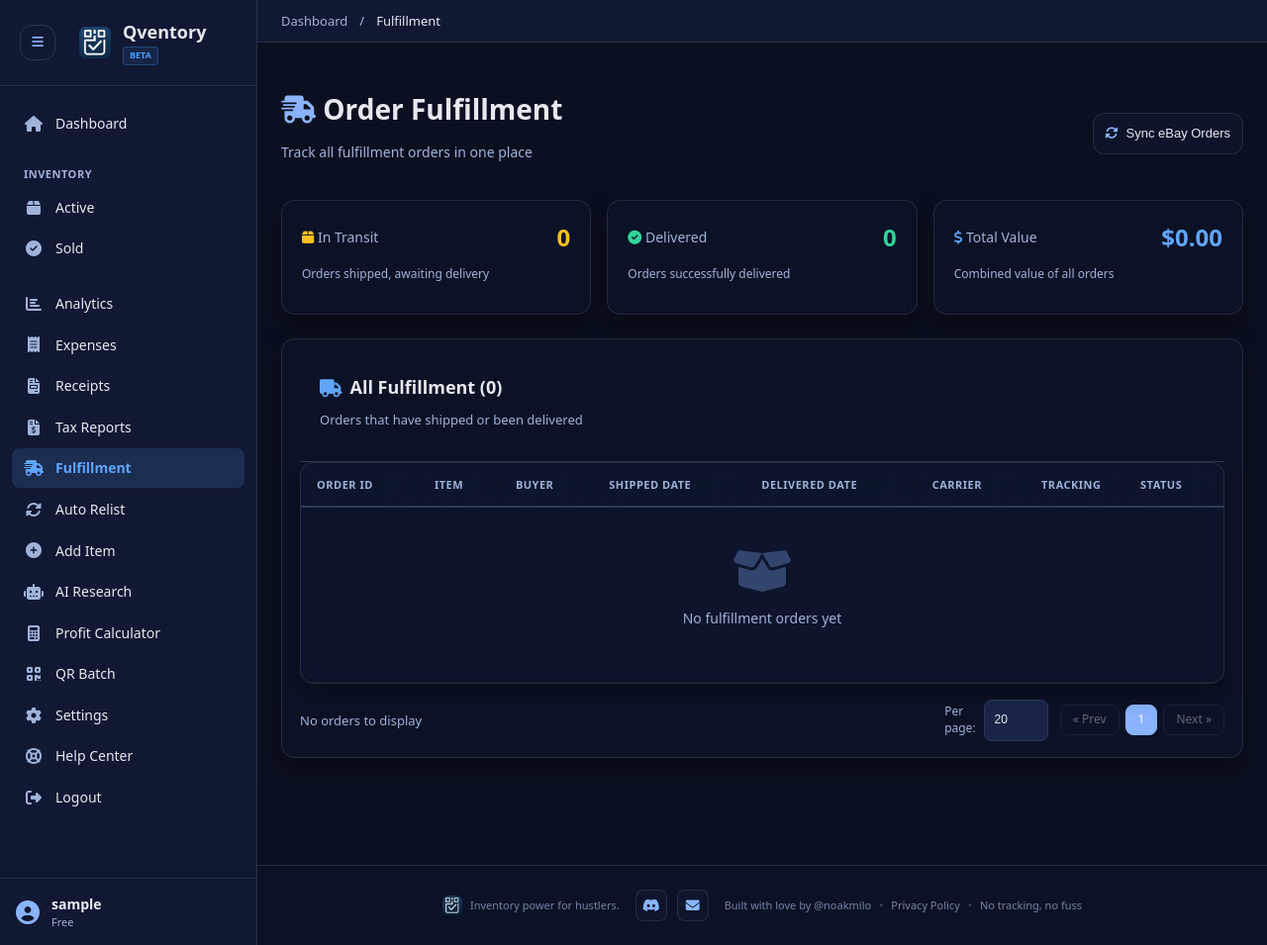
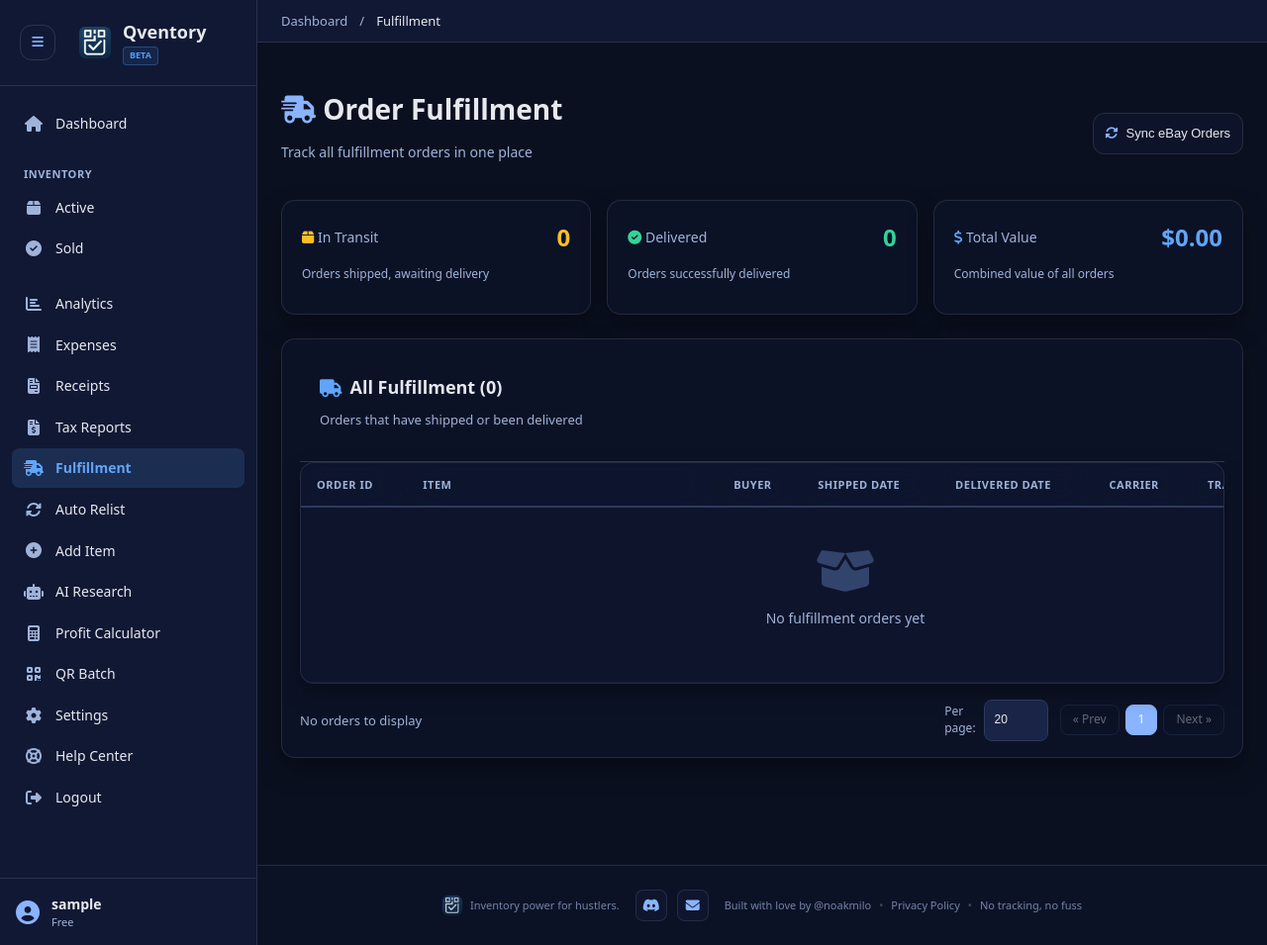
Before and after one commit to noakmilo/qventory, a Flask app: page /fulfillment in a window 1280 px wide. Shown: the whole page at 99% size. Run offline with Flask 3, Linux system fonts and the light colour scheme; the visitor is signed in with stand-in values (Sample User, id 1); data comes from the database, SQL or seed files in the repository; data that the repository does not hold is empty; some libraries are stand-ins or nearby versions.

Commit message:
Update style.css

```diff
--- a/qventory/static/style.css
+++ b/qventory/static/style.css
@@ -844,13 +844,24 @@ td{
 }
 
 .fulfillment-table-wrap{
-  max-height:70vh;
-  overflow:auto;
-}
-
-.fulfillment-table-wrap table td,
-.fulfillment-table-wrap table th{
+  overflow-x:auto;
+  overflow-y:visible;
+}
+
+.fulfillment-table-wrap table{
+  min-width:1100px;
+}
+
+.fulfillment-table-wrap table th,
+.fulfillment-table-wrap table td{
   vertical-align:top;
+  white-space:nowrap;
+}
+
+.fulfillment-table-wrap table td:nth-child(2),
+.fulfillment-table-wrap table th:nth-child(2){
+  min-width:260px;
+  white-space:normal;
 }
 
 /* Hover en filas - Feedback visual */
```
